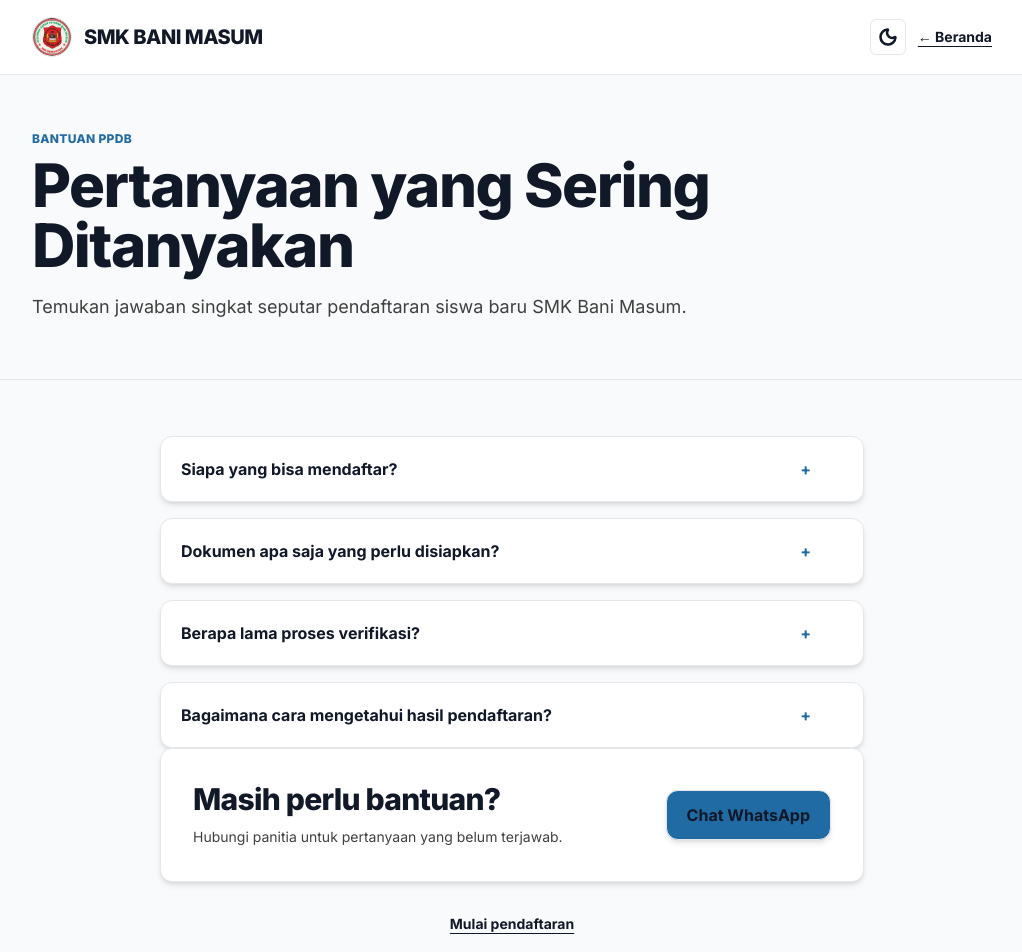
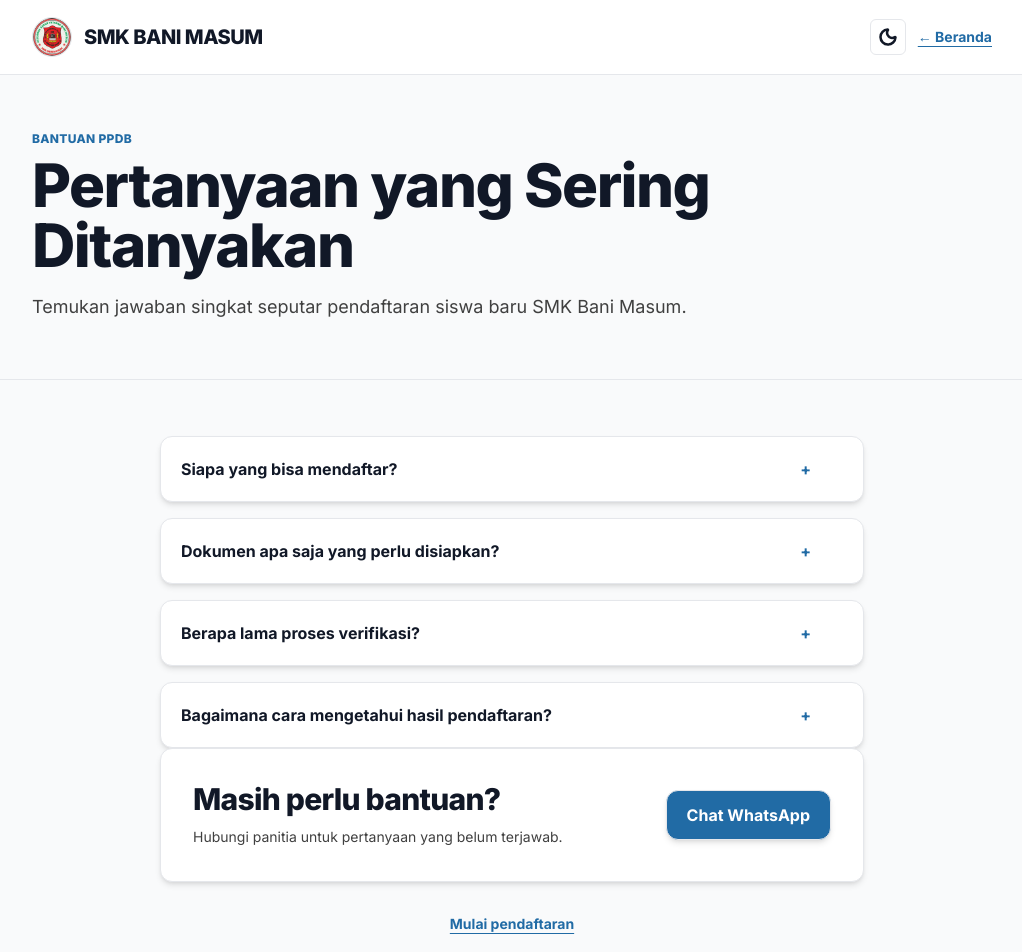
Before and after one commit to 0xHadiRamdhani/BaniMaHub-PPDB, a Next.js app: page /faq in a window 1280 px wide. Shown: the top 952 px of the page, without its empty margins (128-1150 px from the left). Built offline with nearby package versions, Linux system fonts and the light colour scheme.

Commit message:
fix: add explicit color utility classes to resolve missing text colors on buttons

```diff
--- a/app/globals.css
+++ b/app/globals.css
@@ -33,7 +33,7 @@ html[data-theme="dark"] {
   color-scheme: dark;
 }
 
-@theme inline {
+@theme {
   --color-ink: var(--ink);
   --color-paper: var(--paper);
   --color-paper-soft: var(--paper-soft);
@@ -120,3 +120,19 @@ dialog::backdrop {
   -webkit-backdrop-filter: blur(8px);
   backdrop-filter: blur(8px);
 }
+
+/* Explicit utility classes that might have been lost */
+.text-white { color: #ffffff !important; }
+.text-paper { color: var(--paper) !important; }
+.text-ink { color: var(--ink) !important; }
+.text-primary { color: var(--primary) !important; }
+.text-gray-900 { color: #111827 !important; }
+
+.bg-primary { background-color: var(--primary) !important; }
+.bg-paper { background-color: var(--paper) !important; }
+.bg-ink { background-color: var(--ink) !important; }
+.bg-white { background-color: #ffffff !important; }
+.bg-gray-50 { background-color: #f9fafb !important; }
+
+.border-primary { border-color: var(--primary) !important; }
+.border-gray-200 { border-color: #e5e7eb !important; }
```
